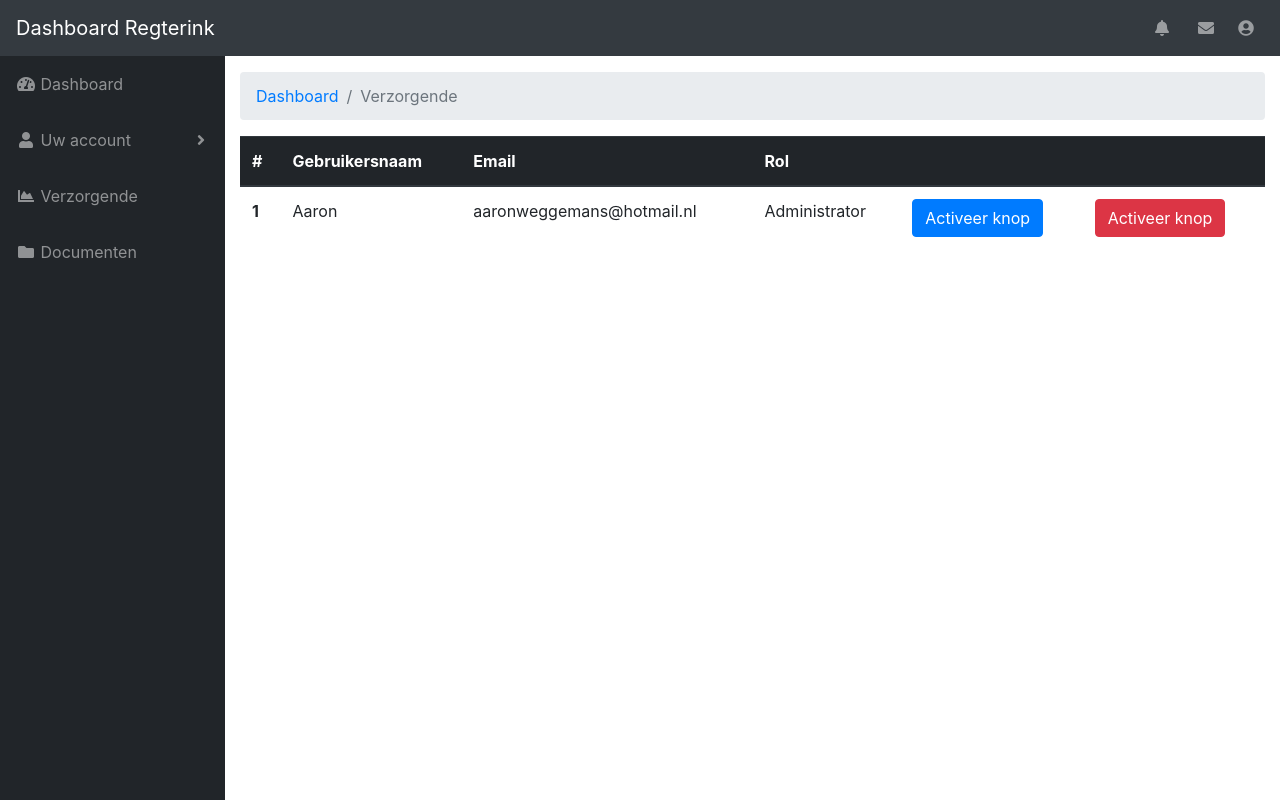
After one commit to 14CD/Regterink, a PHP site: page /views/admin/verzorgende.view.php in a window 1280 px wide. The commit adds this page. Run offline with PHP 8.4, Linux system fonts and the light colour scheme.

Commit message:
dashboard and users

```diff
--- a/config.php
+++ b/config.php
@@ -10,10 +10,10 @@
 
 return [
     'database' => [
-        'name' => 'regterink',
+        'name' => 'db_regterink',
         'username' => 'root',
-        'password' => '',
-        'connection' => 'mysql:host=localhost:3306',
+        'password' => 'rootroot',
+        'connection' => 'mysql:host=127.0.0.1',
         'options' => [
             PDO::ATTR_ERRMODE => PDO::ERRMODE_WARNING
         ]
--- a/views/admin/users/index.view.php
+++ b/controllers/verzorgende.php
@@ -3,5 +3,7 @@
  * Created by PhpStorm.
  * User: aaronweggemans
  * Date: 09/10/2018
- * Time: 15:49
+ * Time: 20:45
  */
+
+require "views/admin/verzorgende.view.php";
--- a/routes.php
+++ b/routes.php
@@ -8,6 +8,7 @@ $router->get('home', 'controllers/index.php');
 $router->get('login', 'controllers/login.php');
 
 $router->get('dashboard', 'controllers/dashboard.php');
+$router->get('verzorgende', 'controllers/verzorgende.php');
 
 
 //var_dump($router);
--- /dev/null
+++ b/views/admin/partials/foot.php
@@ -0,0 +1,8 @@
+
+<script src="public/vendor/jquery/jquery.min.js"></script>
+<script src="public/vendor/bootstrap/js/bootstrap.bundle.min.js"></script>
+<script src="public/vendor/chart.js/Chart.min.js"></script>
+<script src="public/vendor/datatables/jquery.dataTables.js"></script>
+<script src="public/vendor/datatables/dataTables.bootstrap4.js"></script>
+</body>
+</html>
--- /dev/null
+++ b/views/admin/partials/head.php
@@ -0,0 +1,19 @@
+<!DOCTYPE html>
+<html lang="en">
+<head>
+    <meta charset="utf-8">
+    <meta http-equiv="X-UA-Compatible" content="IE=edge">
+    <meta name="viewport" content="width=device-width, initial-scale=1, shrink-to-fit=no">
+    <meta name="description" content="">
+    <meta name="author" content="">
+    <title>SB Admin - Dashboard</title>
+    <!-- Bootstrap core CSS-->
+    <link href="public/vendor/bootstrap/css/bootstrap.min.css" rel="stylesheet">
+    <!-- Custom fonts for this template-->
+    <link href="public/vendor/fontawesome-free/css/all.min.css" rel="stylesheet" type="text/css">
+    <!-- Page level plugin CSS-->
+    <link href="public/vendor/datatables/dataTables.bootstrap4.css" rel="stylesheet">
+    <!-- Custom styles for this template-->
+    <link href="public/css/sb-admin.css" rel="stylesheet">
+</head>
+<body id="page-top">
--- /dev/null
+++ b/views/admin/partials/nav.php
@@ -0,0 +1,44 @@
+<nav class="navbar navbar-expand navbar-dark bg-dark static-top">
+    <a href="#" class="navbar-brand brand-logo">Dashboard Regterink</a>
+    <div class="container"></div>
+    <ul class="navbar-nav ml-auto ml-md-0">
+        <li class="nav-item dropdown no-arrow mx-1">
+            <a class="nav-link dropdown-toggle" href="#" id="alertsDropdown" role="button" data-toggle="dropdown"
+               aria-haspopup="true" aria-expanded="false">
+                <i class="fas fa-bell fa-fw"></i>
+                <span class="badge badge-danger"><!--Mogelijkheid tot notification--></span>
+            </a>
+            <div class="dropdown-menu dropdown-menu-right" aria-labelledby="alertsDropdown">
+                <a class="dropdown-item" href="#">Action</a>
+                <a class="dropdown-item" href="#">Another action</a>
+                <div class="dropdown-divider"></div>
+                <a class="dropdown-item" href="#">Something else here</a>
+            </div>
+        </li>
+        <li class="nav-item dropdown no-arrow mx-1">
+            <a class="nav-link dropdown-toggle" href="#" id="messagesDropdown" role="button" data-toggle="dropdown"
+               aria-haspopup="true" aria-expanded="false">
+                <i class="fas fa-envelope fa-fw"></i>
+                <span class="badge badge-danger"><!--Mogelijkheid tot notification--></span>
+            </a>
+            <div class="dropdown-menu dropdown-menu-right" aria-labelledby="messagesDropdown">
+                <a class="dropdown-item" href="#">Action</a>
+                <a class="dropdown-item" href="#">Another action</a>
+                <div class="dropdown-divider"></div>
+                <a class="dropdown-item" href="#">Something else here</a>
+            </div>
+        </li>
+        <li class="nav-item dropdown no-arrow">
+            <a class="nav-link dropdown-toggle" href="#" id="userDropdown" role="button" data-toggle="dropdown"
+               aria-haspopup="true" aria-expanded="false">
+                <i class="fas fa-user-circle fa-fw"></i>
+            </a>
+            <div class="dropdown-menu dropdown-menu-right" aria-labelledby="userDropdown">
+                <a class="dropdown-item" href="#">Account</a>
+                <a class="dropdown-item" href="#">Wachtwoord vergeten</a>
+                <div class="dropdown-divider"></div>
+                <a class="dropdown-item" href="#" data-toggle="modal" data-target="#logoutModal">Loguit</a>
+            </div>
+        </li>
+    </ul>
+</nav>
--- /dev/null
+++ b/views/admin/partials/sidebar.php
@@ -0,0 +1,33 @@
+<ul class="sidebar navbar-nav">
+    <li class="nav-item">
+        <a class="nav-link" href="">
+            <i class="fas fa-fw fa-tachometer-alt"></i>
+            <span>Dashboard</span>
+        </a>
+    </li>
+    <li class="nav-item dropdown">
+        <a class="nav-link dropdown-toggle" href="#" id="pagesDropdown" role="button" data-toggle="dropdown"
+           aria-haspopup="true" aria-expanded="false">
+            <i class="fas fa-fw fa-user"></i>
+            <span>Uw account</span>
+        </a>
+        <div class="dropdown-menu" aria-labelledby="pagesDropdown">
+            <h6 class="dropdown-header">Informatie</h6>
+            <a class="dropdown-item" href="">Account informatie</a>
+            <a class="dropdown-item" href="">Wachtwoord vergeten</a>
+<!--            <div class="dropdown-divider"></div>-->
+<!--            <h6 class="dropdown-header">Accounts:</h6>-->
+<!--            <a class="dropdown-item" href="">Accounts</a>-->
+        </div>
+    </li>
+    <li class="nav-item">
+        <a class="nav-link" href="">
+            <i class="fas fa-fw fa-chart-area"></i>
+            <span>Verzorgende</span></a>
+    </li>
+    <li class="nav-item">
+        <a class="nav-link" href="">
+            <i class="fas fa-fw fa-folder"></i>
+            <span>Documenten</span></a>
+    </li>
+</ul>
--- /dev/null
+++ b/views/admin/verzorgende.view.php
@@ -0,0 +1,42 @@
+<?php require "partials/head.php" ?>
+<?php require "partials/nav.php" ?>
+    <div id="wrapper">
+        <?php require "partials/sidebar.php" ?>
+        <div id="content-wrapper">
+            <div class="container-fluid">
+                <ol class="breadcrumb">
+                    <li class="breadcrumb-item">
+                        <a href="#">Dashboard</a>
+                    </li>
+                    <li class="breadcrumb-item active">Verzorgende</li>
+                </ol>
+                <table class="table">
+                    <thead class="thead-dark">
+                    <tr>
+                        <th scope="col">#</th>
+                        <th scope="col">Gebruikersnaam</th>
+                        <th scope="col">Email</th>
+                        <th scope="col">Rol</th>
+                        <th scope="col"></th>
+                        <th scope="col"></th>
+                    </tr>
+                    </thead>
+                    <tbody>
+                    <tr>
+                        <th scope="row">1</th>
+                        <td>Aaron</td>
+                        <td>aaronweggemans@hotmail.nl</td>
+                        <td>Administrator</td>
+                        <td>
+                            <button class="btn btn-primary">Activeer knop</button>
+                        </td>
+                        <td>
+                            <button class="btn btn-danger">Activeer knop</button>
+                        </td>
+                    </tr>
+                    </tbody>
+                </table>
+            </div>
+        </div>
+    </div>
+<?php require "partials/foot.php" ?>
```
Also changed, not shown: views/admin/index.view.php (+4 -104 lines).
